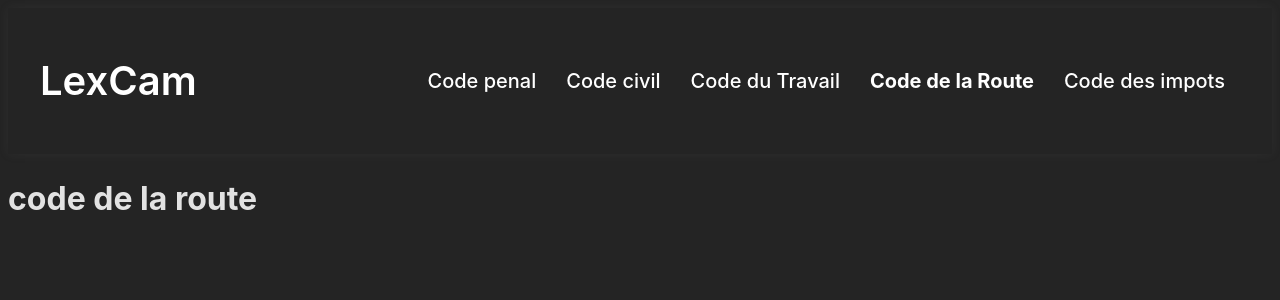
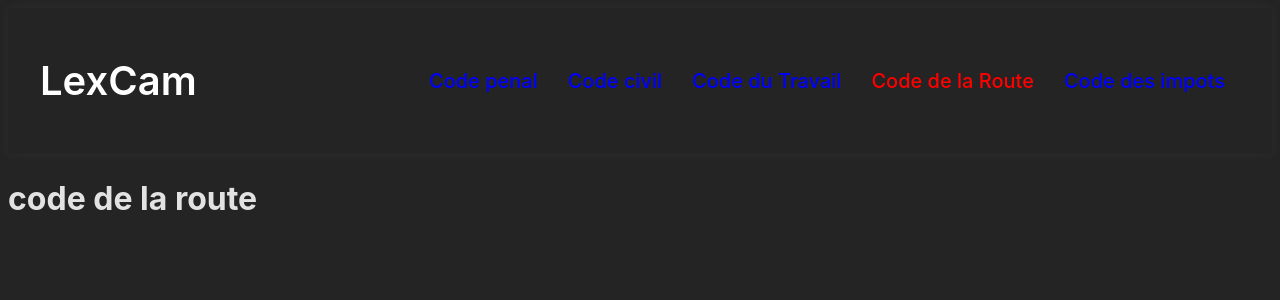
Before and after one commit to Loicsoh/lexcam, a React (Vite) app: page /raod in a window 1280 px wide. Shown: the top 300 px of the page. Built offline with nearby package versions, Linux system fonts and the light colour scheme.

Commit message:
style navbar

```diff
--- /dev/null
+++ b/data/db.json
@@ -0,0 +1,7 @@
+{
+    "livre.I" : [
+        {
+
+        }
+    ]
+}
--- a/src/App.jsx
+++ b/src/App.jsx
@@ -1,6 +1,6 @@
 
 import React from 'react';
-import { BrowserRouter as Router, Route, Routes } from 'react-router-dom';
+import { BrowserRouter as Router, Route, Routes, Link, NavLink } from 'react-router-dom';
 import Home from './Home';
 import Templete from './Templete';
 import Penal from './Penal';
--- a/src/Navbar.jsx
+++ b/src/Navbar.jsx
@@ -1,27 +1,28 @@
-import { NavLink } from "react-router-dom";
-import { Link } from "react-router-dom";
+
+import { BrowserRouter, NavLink } from "react-router-dom";
+// import { Link } from "react-router-dom";
 
 const Navbar = () => {
   return (
       <div className="Navbar">
       <h1 className="navbar-logo">
-        <Link to="/home">LexCam</Link>
+        <NavLink to="/home" className={({ isActive }) => (isActive ? 'active' : '')}>LexCam</NavLink>
       </h1>
       <ul className="navbar-menu">
         <li className="navbar-item">
-          <NavLink to="/penal" className={({ isActive }) => (isActive ? 'active' : '')}>Code penal</NavLink>
+            <NavLink className="siderbar" style={({isActive}) => { return { color: isActive ? 'red' : 'blue'}}} to="/penal">Code penal</NavLink>
           </li>
           <li className="navbar-item">
-          <NavLink to="/civil" className={({ isActive }) => (isActive ? 'active' : '')}>Code civil</NavLink>
+            <NavLink className="siderbar" style={({isActive}) => { return { color: isActive ? 'red' : 'blue'}}} to="/civil" >Code civil</NavLink>
           </li>
           <li className="navbar-item">
-          <NavLink to="/travail" className={({ isActive }) => (isActive ? 'active' : '')}>Code du Travail</NavLink>
+            <NavLink className="siderbar" to="/travail" style={({isActive}) => { return { color: isActive ? 'red' : 'blue'}}}>Code du Travail</NavLink>
           </li>
           <li className="navbar-item">
-          <NavLink to="/raod" className={({ isActive }) => (isActive ? 'active' : '')}>Code de la Route</NavLink>
+            <NavLink className="siderbar" style={({isActive}) => { return { color: isActive ? 'red' : 'blue'}}} to="/raod" >Code de la Route</NavLink>
           </li>
           <li className="navbar-item">
-          <NavLink to="/impot" className={({ isActive }) => (isActive ? 'active' : '')}>Code des impots</NavLink>
+            <NavLink className="siderbar" to="/impot" style={({isActive}) => { return { color: isActive ? 'red' : 'blue'}}}>Code des impots</NavLink>
           </li>
       </ul>
     </div>
--- a/src/Penal.jsx
+++ b/src/Penal.jsx
@@ -10,12 +10,11 @@ const Penal = () => {
             <div className="penal-title">
 
 
-
                 <h1><img src="/src/assets/images/img03.jpg" alt="" />Connaitre le code Penal du cameroun<img src="/src/assets/images/img03.jpg" alt=""/></h1>
             </div>
 
             <div className="form">
-                <h2>Entrez numéro d&apos;article alineat du code Pénal</h2>
+                <h2>Entrez un numéro d&apos;article pour avoir son alinéa</h2>
                  <form>
                     {/* <label htmlFor="alineatNumber">Numéro d&apos;alinéa:</label> */}
                     <input type="text" id="alineatNumber" name="alineatNumber" placeholder="Exemple: 64" />
--- a/src/Templete.jsx
+++ b/src/Templete.jsx
@@ -71,7 +71,7 @@ const Template = () => {
 
   return (
     <section className="nexsection">
-      <Link className='passer' to="/home">Passer >>></Link>
+      <Link className='passer' to="/home">Passer</Link>
       <div className="sectiont">
         <div id="box1" className="box">
           Bienvenu dans votre Application LexCam
--- a/src/index.css
+++ b/src/index.css
@@ -60,11 +60,11 @@ background-color: #242424;
 }
 
 /* filepath: /d:/TAF/PROJETS/lexcam/src/Navbar.css */
-.navbar-menu .navbar-item .active {
+/* .navbar-menu .navbar-item .active {
   font-weight: bold;
   color: #f31255;
-  text-decoration: underline;
-}
+  text-decoration: underline; */
+
 
 section {
   display: flex;
@@ -83,6 +83,15 @@ section .passer{
   padding: 10px 20px;
   border-radius: 5px;
   text-decoration: none;
+  font-weight: bold;
+}
+
+section .passer:hover{
+  background-image: url('/src/assets/images/arrow-right-solid.svg');
+  background-size: cover;
+  background-position: 100%;
+  color: #fff;
+  transition: all 0.2s ease-in-out;
 }
 
 .box {
```
Also changed, not shown: src/assets/images/arrow-right-solid.svg (added). Lines whose indentation alone changed are shown as unchanged.
